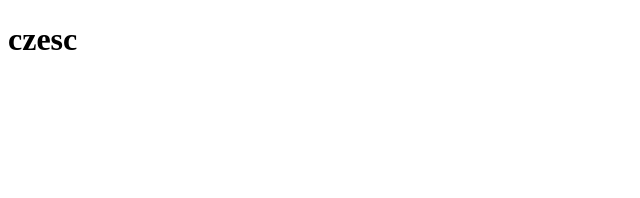
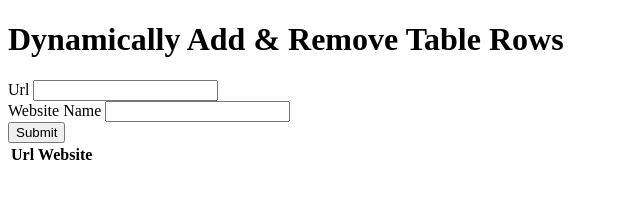
Before and after one commit to DanielSam1123/List2, a plain HTML site: page index.html in a window 1280 px wide. Shown: the whole page, without its empty margins (0-640 px from the left). Drawn offline with Linux system fonts and the light colour scheme.

Commit message:
added style and table

```diff
--- a/index.html
+++ b/index.html
@@ -1,11 +1,36 @@
 <!DOCTYPE html>
 <html lang="pl">
+
 <head>
     <meta charset="UTF-8">
     <meta name="viewport" content="width=device-width, initial-scale=1.0">
     <title>Document</title>
 </head>
-<body>
-    <h1>czesc</h1>
+
+<h1>Dynamically Add & Remove Table Rows</h1>
+<form>
+    <div class="input-row">
+        <label for="url">Url</label>
+        <input type="url" name="url" id="url" />
+    </div>
+    <div class="input-row">
+        <label for="website">Website Name</label>
+        <input type="text" name="website" id="website" />
+    </div>
+    <button>Submit</button>
+</form>
+<table>
+    <thead>
+        <tr>
+            <th>Url</th>
+            <th>Website</th>
+            <th></th>
+        </tr>
+    </thead>
+    <tbody></tbody>
+</table>
+<script></script>
 </body>
+</body>
+
 </html>
--- /dev/null
+++ b/style.css
@@ -0,0 +1,27 @@
+body {
+	font-family: 'Roboto', sans-serif;
+}
+h1 {
+	text-align: center;
+}
+table,
+form {
+	width: 500px;
+	margin: 20px auto;
+}
+table {
+	border-collapse: collapse;
+}
+table td,
+table th {
+	border: solid 1px black;
+}
+label,
+input {
+	display: block;
+	margin: 10px 0;
+	font-size: 20px;
+}
+button {
+	display: block;
+}
```
